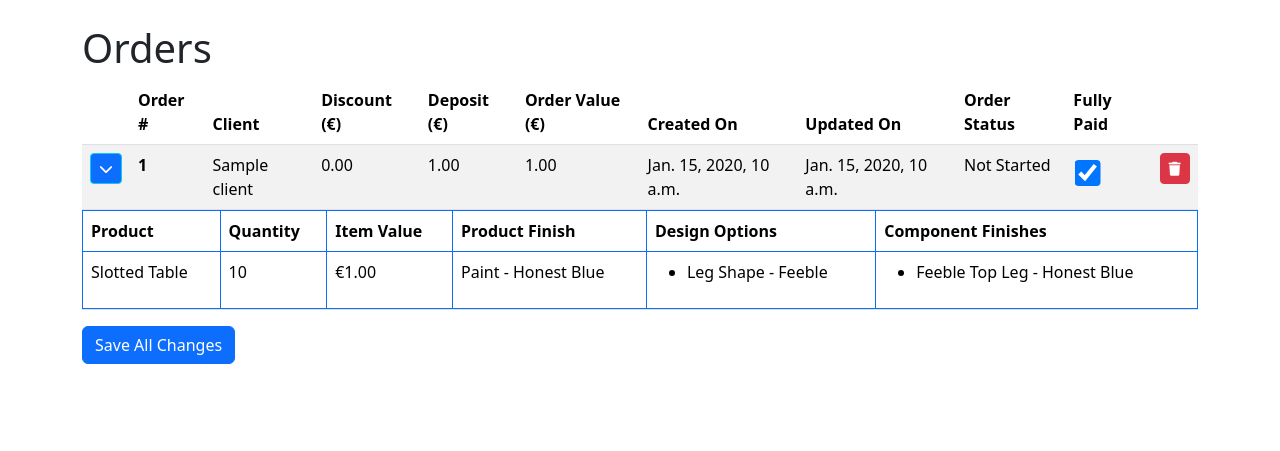
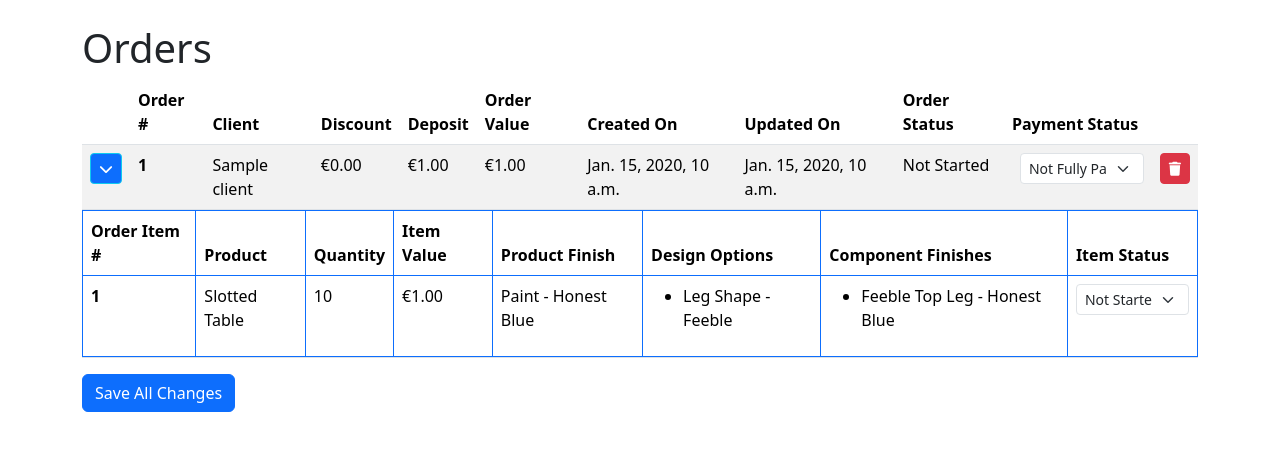
Before and after one commit to dimispapa/slotted-need, a Django app: page /orders/ in a window 1280 px wide, after a click that opens the changed part. Shown: the part 80-531 px from the top of the page. Run offline with Django 5.2, Linux system fonts and the light colour scheme; data comes from the database, SQL or seed files in the repository; tables that the repository leaves empty hold one stand-in row (values such as "Sample post"); some libraries are stand-ins or nearby versions.

Commit message:
feat: add order item view formset and view handler
ensures that fully paid and item status are able to be edited and saved

```diff
--- a/orders/forms.py
+++ b/orders/forms.py
@@ -217,13 +217,30 @@ class OrderViewForm(forms.ModelForm):
         model = Order
         fields = ['paid']
         widgets = {
-            'paid': forms.CheckboxInput(
+            'paid': forms.Select(
                 attrs={'class':
-                       'form-check'})
+                       'form-select form-select-sm'})
+        }
+
+
+# define form for the OrdersItem view
+class OrderItemViewForm(forms.ModelForm):
+    class Meta:
+        model = OrderItem
+        fields = ['item_status']
+        widgets = {
+            'item_status': forms.Select(
+                attrs={'class':
+                       'form-select form-select-sm'})
         }
 
 
 # Create the order view formset
-OrderViewFormSet = forms.modelformset_factory(Order,
-                                              form=OrderViewForm,
-                                              extra=0)
+OrderViewFormSet = forms.inlineformset_factory(
+    parent_model=Order,
+    model=OrderItem,
+    form=OrderItemViewForm,
+    fields=('item_status',),  # Include fields you want to edit
+    extra=0,
+    can_delete=True  # Set to True if you want to allow deleting items
+)
--- a/orders/templates/orders/orders.html
+++ b/orders/templates/orders/orders.html
@@ -6,51 +6,51 @@
   <form method="post" id="order-list-form" action="{% url 'orders' %}">
     {% csrf_token %}
     <!-- Orders table -->
-    <div class="table-responsive">
+    <div class="table-responsive order">
       <table class="table table-striped table-hover">
-        <!-- Formset management hidden fields -->
-        {{ formset.management_form }}
         <!-- table headers -->
         <thead>
           <tr>
             <th scope="col"></th>
             <th scope="col">Order #</th>
             <th scope="col">Client</th>
-            <th scope="col">Discount (€)</th>
-            <th scope="col">Deposit (€)</th>
-            <th scope="col">Order Value (€)</th>
+            <th scope="col">Discount</th>
+            <th scope="col">Deposit</th>
+            <th scope="col">Order Value</th>
             <th scope="col">Created On</th>
             <th scope="col">Updated On</th>
             <th scope="col">Order Status</th>
-            <th scope="col">Fully Paid</th>
+            <th scope="col">Payment Status</th>
             <th scope="col"></th>
           </tr>
         </thead>
         <tbody>
           <!-- loop through order and form objects -->
-          {% for order, form in order_forms %}
+          {% for order_set in order_data %}
           <tr>
             <!-- Populate order row values -->
             <td>
               <!-- Toggle Button -->
               <button type="button" class="btn btn-sm btn-info toggle-items-btn" data-bs-toggle="collapse"
-                data-bs-target="#order-items-{{ order.id }}" aria-expanded="false"
-                aria-controls="order-items-{{ order.id }}">
+                data-bs-target="#order-items-{{ order_set.order.id  }}" aria-expanded="false"
+                aria-controls="order-items-{{ order_set.order.id  }}">
                 <i class="fa-solid fa-chevron-down"></i>
               </button>
             </td>
-            <th scope="row">{{ order.id }}</th>
-            <td>{{ order.client.client_name }}</td>
-            <td>{{ order.discount|default_if_none:"0.00" }}</td>
-            <td>{{ order.deposit|default_if_none:"0.00" }}</td>
-            <td>{{ order.order_value }}</td>
-            <td>{{ order.created_on }}</td>
-            <td>{{ order.updated_on }}</td>
-            <td>{{ order.get_order_status_display }}</td>
-            <td class="p-md-3 p-2">{{ form.paid }}</td>
+            <th scope="row">{{ order_set.order.id }}</th>
+            <td>{{ order_set.order.client.client_name }}</td>
+            <td>
+              €{{ order_set.order.discount|default_if_none:"0.00" }}
+            </td>
+            <td>€{{ order_set.order.deposit|default_if_none:"0.00" }}</td>
+            <td>€{{ order_set.order.order_value }}</td>
+            <td>{{ order_set.order.created_on }}</td>
+            <td>{{ order_set.order.updated_on }}</td>
+            <td>{{ order_set.order.get_order_status_display }}</td>
+            <td class="ps-md-3 ps-2 pt-md-2.5 pt-1.5">{{ order_set.order_form.paid }}</td>
             <td>
               <!-- Delete Button -->
-              <button type="submit" name="delete_order" class="btn btn-sm btn-danger" value="{{ order.id }}"
+              <button type="submit" name="delete_order" class="btn btn-sm btn-danger" value="{{ order_set.order.id  }}"
                 onclick="return confirm('Are you sure you want to delete this order?');">
                 <i class="fa-solid fa-trash"></i>
               </button>
@@ -59,40 +59,51 @@
           <!-- Hidden Row for Order Items -->
           <tr>
             <td colspan="11" class="p-0">
-              <div id="order-items-{{ order.id }}" class="collapse">
+              <div id="order-items-{{ order_set.order.id  }}" class="collapse">
                 <table class="table table-hover table-bordered border-primary m-0">
                   <thead>
                     <tr>
-                      <th>Product</th>
-                      <th>Quantity</th>
-                      <th>Item Value</th>
-                      <th>Product Finish</th>
-                      <th>Design Options</th>
-                      <th>Component Finishes</th>
+                      <th scope="col">Order Item #</th>
+                      <th scope="col">Product</th>
+                      <th scope="col">Quantity</th>
+                      <th scope="col">Item Value</th>
+                      <th scope="col">Product Finish</th>
+                      <th scope="col">Design Options</th>
+                      <th scope="col">Component Finishes</th>
+                      <th scope="col">Item Status</th>
                     </tr>
                   </thead>
                   <tbody>
-                    {% for item in order.items.all %}
+                    <!-- Include the management form for the item formset -->
+                    {{ order_set.item_formset.management_form }}
+                    <!-- Render each order item and form in the item formset -->
+                    {% for form_item in order_set.item_formset %}
                     <tr>
-                      <td>{{ item.product.name }}</td>
-                      <td>{{ item.quantity }}</td>
-                      <td>€{{ item.item_value }}</td>
-                      <td>{{ item.product_finish|default_if_none:"No selection" }}</td>
+                      <!-- Include hidden fields -->
+                      {% for hidden_field in form_item.hidden_fields %}
+                      {{ hidden_field }}
+                      {% endfor %}
+                      <!-- Render order item data -->
+                      <th scope="row">{{ form_item.instance.id }}</th>
+                      <td>{{ form_item.instance.product.name }}</td>
+                      <td>{{ form_item.instance.quantity }}</td>
+                      <td>€{{ form_item.instance.item_value }}</td>
+                      <td>{{ form_item.instance.product_finish|default_if_none:"No selection" }}</td>
                       <td>
+                        <!-- Render option values -->
                         <ul>
-                          {% if item.option_values.all %}
-                          {% for option_value in item.option_values.all %}
+                          {% for option_value in form_item.instance.option_values.all %}
                           <li>{{ option_value.option.name }} - {{ option_value.value }}</li>
+                          {% empty %}
+                          No selection
                           {% endfor %}
-                          {% else %}
-                          No selection
-                          {% endif %}
                         </ul>
                       </td>
                       <td>
+                        <!-- Render finishes -->
                         <ul>
-                          {% if item.item_component_finishes.all %}
-                          {% for finish in item.item_component_finishes.all %}
+                          {% if form_item.instance.item_component_finishes.all %}
+                          {% for finish in form_item.instance.item_component_finishes.all %}
                           <li>{{ finish.component.name }} - {{ finish.finish_option.name }}</li>
                           {% endfor %}
                           {% else %}
@@ -100,6 +111,8 @@
                           {% endif %}
                         </ul>
                       </td>
+                      <!-- Render item status form field -->
+                      <td>{{ form_item.item_status }}</td>
                     </tr>
                     {% endfor %}
                   </tbody>
--- a/orders/views.py
+++ b/orders/views.py
@@ -7,7 +7,7 @@ from django.db.models import Count, Q
 from .models import Client, Order, OrderItem
 from products.models import (Product, Option, OptionValue, FinishOption,
                              ProductComponent, Component)
-from .forms import OrderForm, OrderItemFormSet, OrderViewForm
+from .forms import OrderForm, OrderItemFormSet, OrderViewForm, OrderViewFormSet
 
 
 # View that renders the home template
@@ -261,37 +261,81 @@ class OrderListView(View):
 
     # GET request
     def get(self, request, *args, **kwargs):
-        # fetch orders
-        orders = Order.objects.all()
+        # fetch orders and prefetch items (optimised query)
+        orders = Order.objects.all().prefetch_related('items')
+        # Intialise empty order data list
+        order_data = []
 
-        # Create a form for each order to edit order_status
-        order_forms = []
+        # Create a form for each order to edit paid checkbox on the view
         for order in orders:
-            form = OrderViewForm(instance=order, prefix=f'order-{order.id}')
-            order_forms.append((order, form))
+            print('Order:', order, '\nOrder Items:', order.items.all())
+            order_form = OrderViewForm(instance=order,
+                                       prefix=f'order-{order.id}')
+            formset = OrderViewFormSet(instance=order,
+                                       prefix=f'items-{order.id}')
+
+            # Append data and forms to order data list
+            order_data.append({
+                'order': order,
+                'order_form': order_form,
+                'item_formset': formset,
+            })
+            for item in order.items.all():
+                print('Items:', item)
 
         # render template with orders and forms
         return render(request, self.template_name, {
-            'order_forms': order_forms,
+            'order_data': order_data,
         })
 
     # POST request
     def post(self, request, *args, **kwargs):
-        print("POST data:", request.POST)  # Debugging line
         orders = Order.objects.all()
+        order_data = []
         updated = False
+        has_errors = False
 
         # Iterate through orders and bind the POST data to each form
         for order in orders:
-            form = OrderViewForm(request.POST, instance=order,
-                                 prefix=f'order-{order.id}')
+            order_form = OrderViewForm(request.POST,
+                                       instance=order,
+                                       prefix=f'order-{order.id}')
+            formset = OrderViewFormSet(
+                request.POST,
+                instance=order,
+                prefix=f'items-{order.id}'
+            )
 
-            if form.is_valid():
-                if form.has_changed():  # Only save if something has changed
-                    form.save()
+            # Check if any form errors
+            if order_form.is_valid() and formset.is_valid():
+                # Only save if something has changed
+                if order_form.has_changed():
+                    order_form.save()
                     updated = True
-                else:
-                    print(f"No changes detected for order {order.id}")
+                if formset.has_changed():
+                    formset.save()
+                    updated = True
+            else:
+                has_errors = True
+                print(f"Order {order.id} form errors: {order_form.errors}")
+                print(f"Order {order.id} formset errors: {formset.errors}")
+
+            # Re-fetch the order from the database to ensure it's up-to-date
+            order.refresh_from_db()
+            order_data.append({
+                'order': order,
+                'order_form': order_form,
+                'item_formset': formset,
+            })
+
+        # Handle form errors and maintain form data
+        if has_errors:
+            messages.error(
+                request,
+                "There were errors in the forms. Please correct them.")
+            return render(request,
+                          self.template_name,
+                          {'order_data': order_data})
 
         if updated:
             messages.success(request, "Orders updated successfully.")
```
